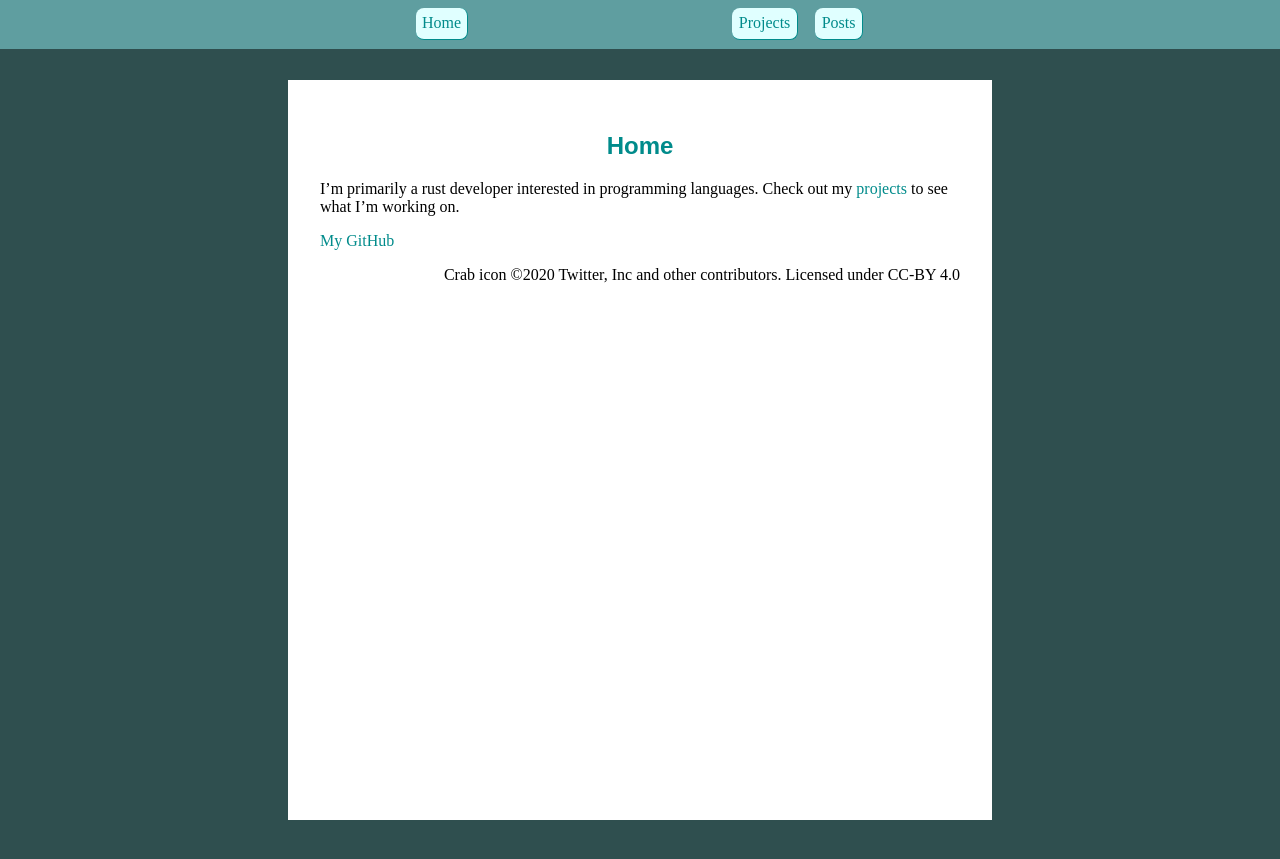
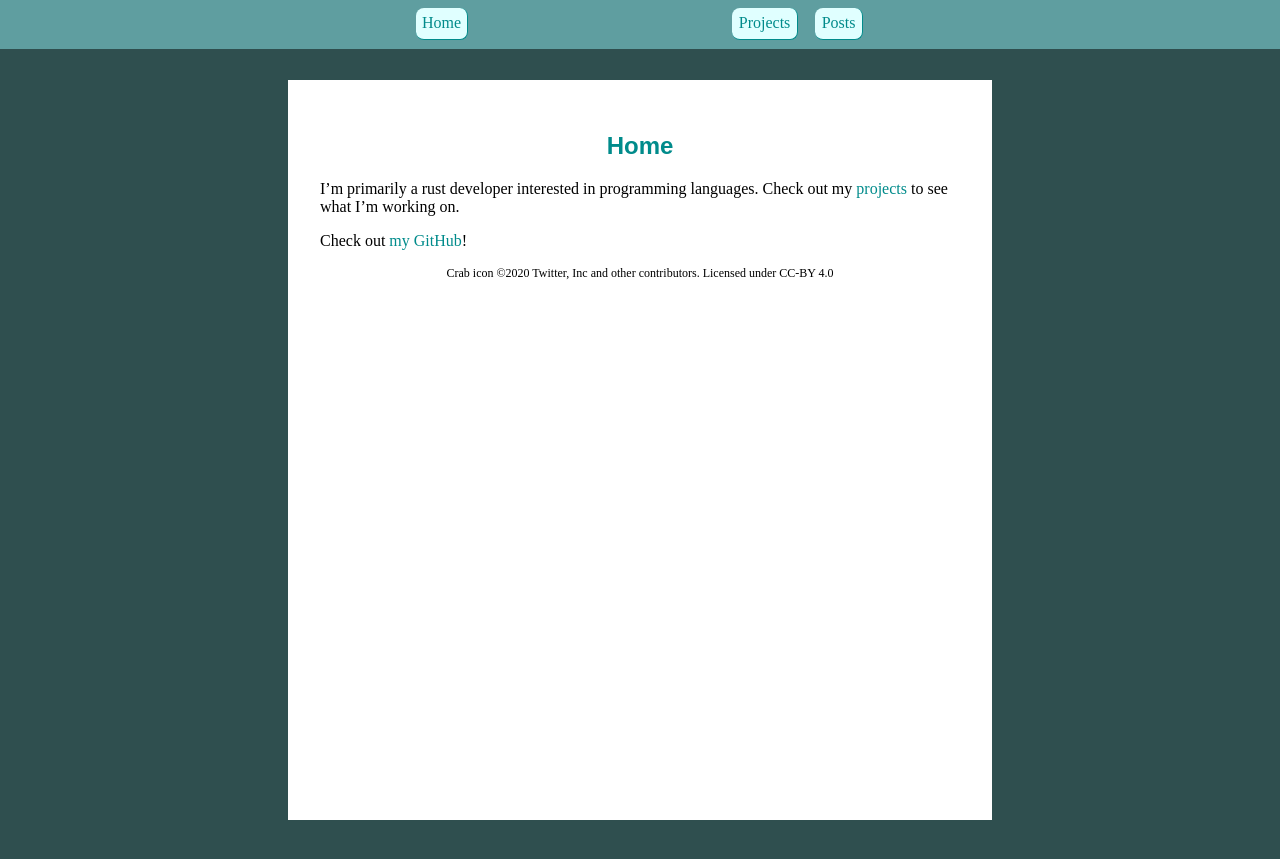
Before and after one commit to PokeJofeJr4th/webbed-site, a Jekyll site: the page built from index.md, in a window 1280 px wide. Shown: the top 859 px of the page. Built offline with Jekyll 4.4.1, drawn with Linux system fonts in a browser that asks for light colours.

Commit message:
change footer styles

```diff
--- a/index.md
+++ b/index.md
@@ -5,4 +5,4 @@ layout: default
 
 I'm primarily a rust developer interested in programming languages. Check out my [projects](/projects) to see what I'm working on.
 
-[My GitHub](https://github.com/PokeJofeJr4th)
+Check out [my GitHub](https://github.com/PokeJofeJr4th)!
--- a/styles/main.css
+++ b/styles/main.css
@@ -79,5 +79,5 @@ h1 + a {
 
 footer {
   text-align: center;
-  float: inline-end;
+  font-size: 0.75em;
 }
```
